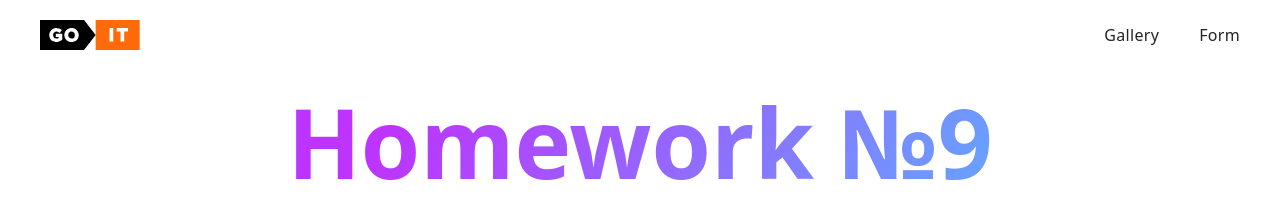
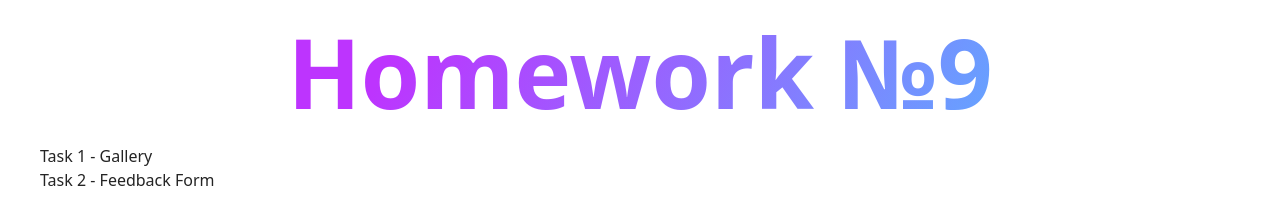
Before and after one commit to Misha908989/goit-js-hw-09, a plain HTML site: page index.html in a window 1280 px wide. Drawn offline with Linux system fonts and the light colour scheme.

Commit message:
Deploying to gh-pages from @ Misha908989/goit-js-hw-09@a49e3e1a424b6c2f94c29ae1b0c4307c5e917dee 🚀

```diff
--- a/index.html
+++ b/index.html
@@ -8,32 +8,16 @@
     <link rel="stylesheet" crossorigin href="/goit-js-hw-09/assets/styles-DvPDDfy5.css">
   </head>
   <body>
-    <header class="header">
-  <div class="container">
-    <nav class="nav">
-      <a class="nav-logo" href="./index.html" aria-label="Site logo">
-        <svg class="nav-logo-icon" width="100" height="30">
-          <use href="/goit-js-hw-09/assets/sprite-E8vg0sBb.svg#logo"></use>
-        </svg>
-      </a>
-      <ul class="nav-list">
-        <li class="nav-item">
-          <a class="nav-link {=$highlight-act}" href="./1-gallery.html">Gallery</a>
-        </li>
-        <li class="nav-item">
-          <a class="nav-link {=$highlight-curr}" href="./2-form.html">Form</a>
-        </li>
-      </ul>
-    </nav>
-  </div>
-</header>
-
 
     <main>
       <div class="container">
         <h1 class="main-title">
           <span class="main-title-gradient">Homework №9</span>
         </h1>
+        <ul>
+          <li><a href="./1-gallery.html">Task 1 - Gallery</a></li>
+          <li><a href="./2-form.html">Task 2 - Feedback Form</a></li>
+        </ul>
       </div>
     </main>
   </body>
```
Also changed, not shown: 2-form.html (+0 -21 lines), assets/sprite-E8vg0sBb.svg (deleted).
